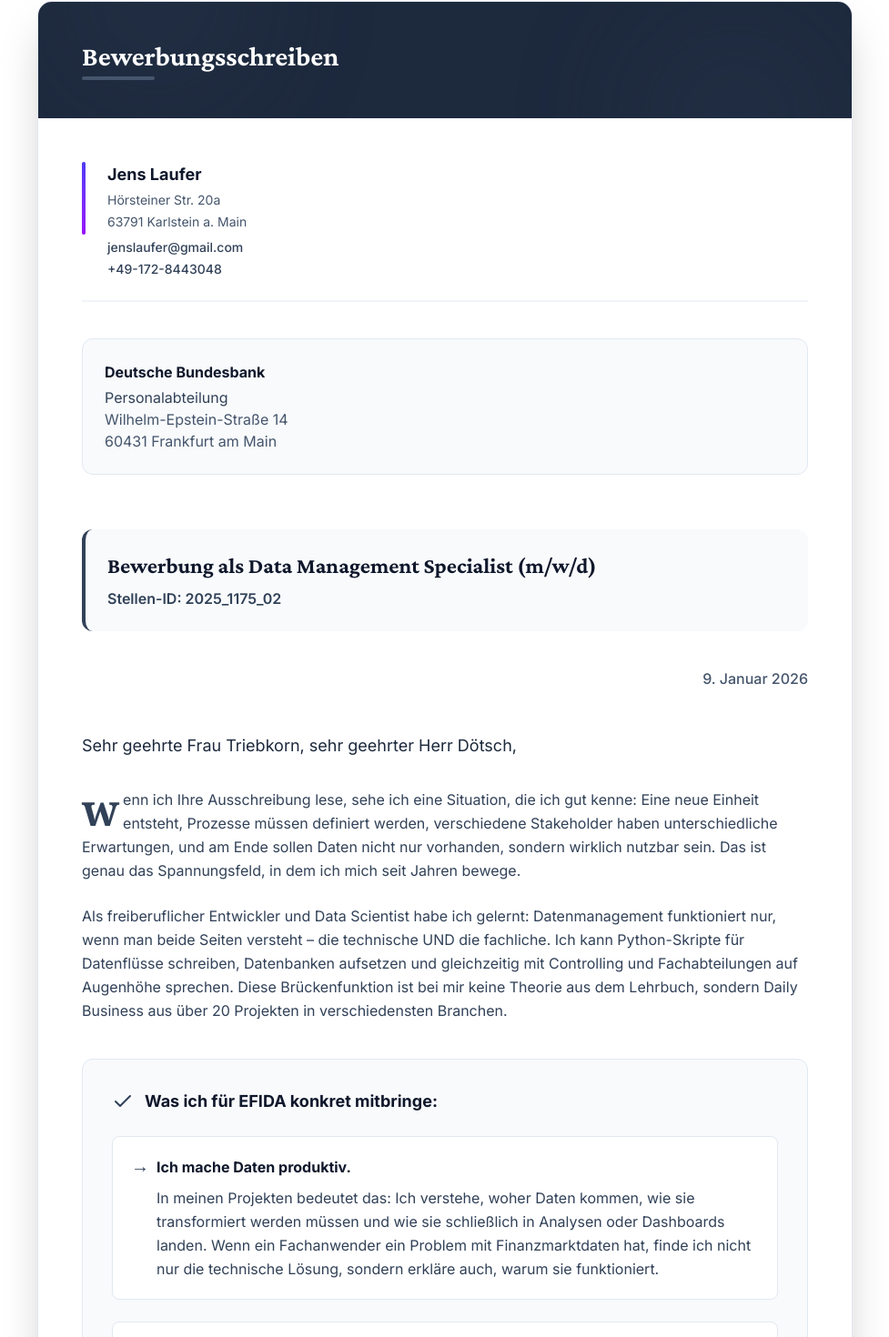
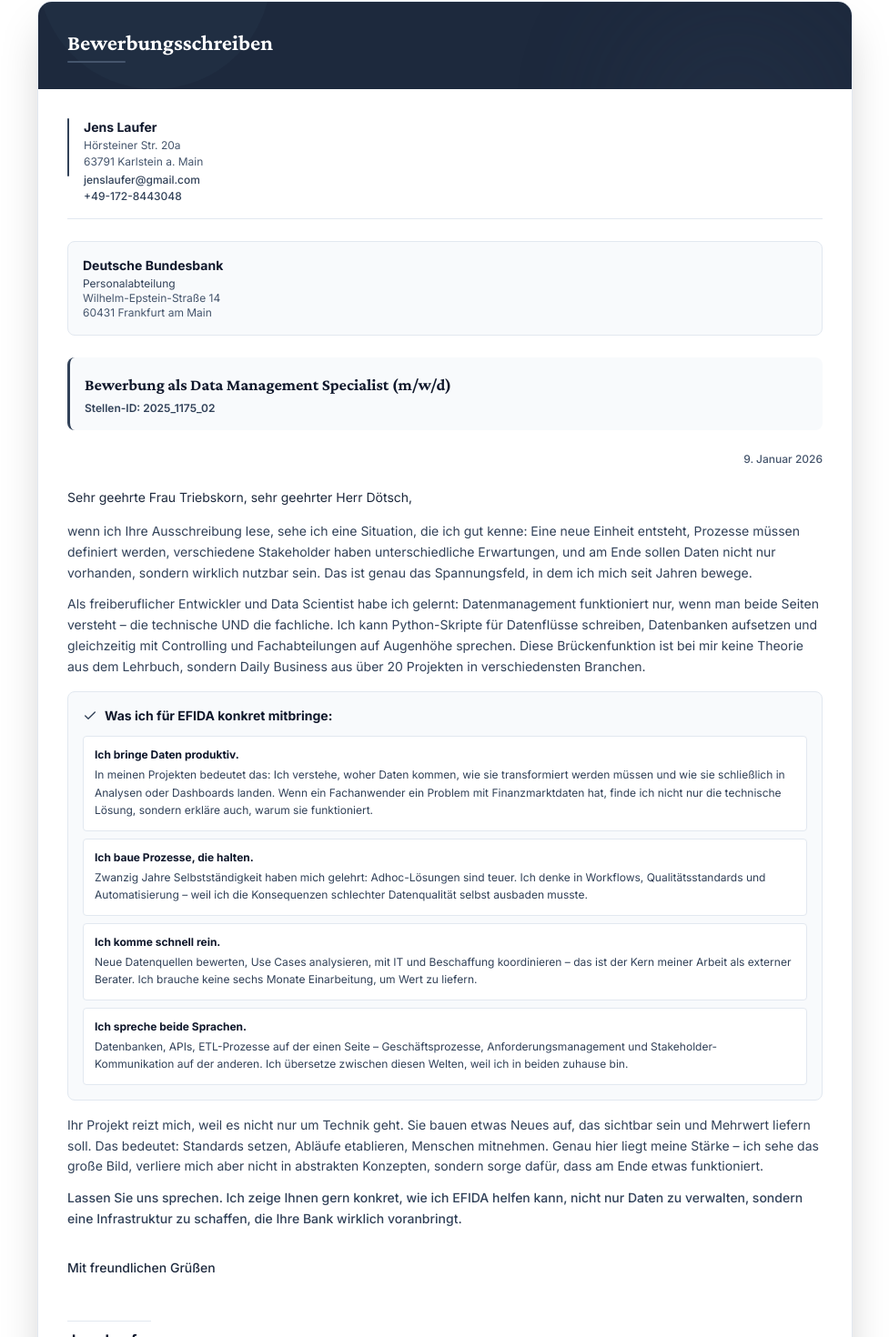
Before and after one commit to jenslaufer/hockey-quizzes, a Vue app: page /#/anschreiben in a window 1280 px wide. Shown: the part 103-1573 px from the top of the page at 91% size, without its empty margins (151-1128 px from the left). Built offline with nearby package versions, Linux system fonts and the light colour scheme.

Commit message:
moved forward

```diff
--- a/src/components/Anschreiben.vue
+++ b/src/components/Anschreiben.vue
@@ -16,70 +16,69 @@
 
         <!-- Letter Content -->
         <div class="max-w-4xl mx-auto">
-            <div class="bg-white rounded-2xl shadow-2xl overflow-hidden border border-slate-200">
+            <div class="bg-white rounded-2xl shadow-2xl overflow-hidden border border-slate-200 print-container">
                 <!-- Decorative Header -->
-                <div class="relative h-32 bg-slate-800 overflow-hidden">
+                <div class="relative h-24 print-h-12 bg-slate-800 overflow-hidden">
                     <div class="absolute inset-0 opacity-20">
                         <div class="absolute top-0 right-0 w-64 h-64 bg-slate-700 rounded-full blur-3xl"></div>
-                        <div class="absolute bottom-0 left-0 w-64 h-64 bg-slate-700 rounded-full blur-3xl"></div>
+                        <div class="absolute bottom-0 left-0 w-64 h-64 bg-slate-700 rounded-full"></div>
                     </div>
-                    <div class="relative h-full flex items-center px-12">
+                    <div class="relative h-full flex items-center px-8 print-px-6">
                         <div>
-                            <h1 class="text-3xl font-bold font-serif text-white mb-1">Bewerbungsschreiben</h1>
-                            <div class="w-20 h-1 bg-slate-600 rounded-full"></div>
+                            <h1 class="text-2xl print-text-xl font-bold font-serif text-white mb-1">Bewerbungsschreiben
+                            </h1>
+                            <div class="w-16 h-0.5 bg-slate-600 rounded-full"></div>
                         </div>
                     </div>
                 </div>
 
-                <div class="p-12">
+                <div class="p-8 print-p-4 print-pt-3">
                     <!-- Absender -->
-                    <div class="mb-10 pb-6 border-b-2 border-slate-100">
-                        <div class="flex items-start gap-6">
-                            <div class="w-1 h-20 bg-gradient-to-b from-indigo-600 to-purple-600 rounded-full"></div>
-                            <div class="text-sm space-y-1">
-                                <p class="font-bold text-slate-900 text-lg">{{ senderInfo.name }}</p>
+                    <div class="mb-6 print-mb-2 pb-4 print-pb-2 border-b border-slate-200">
+                        <div class="flex items-start gap-4">
+                            <div class="w-0.5 h-16 print-h-10 bg-slate-700 rounded-full"></div>
+                            <div class="text-xs print-text-2xs space-y-0.5">
+                                <p class="font-bold text-slate-900 text-sm print-text-xs">{{ senderInfo.name }}</p>
                                 <p class="text-slate-600">{{ senderInfo.street }}</p>
                                 <p class="text-slate-600">{{ senderInfo.city }}</p>
-                                <p class="text-slate-700 mt-2 font-medium">{{ senderInfo.email }}</p>
+                                <p class="text-slate-700 mt-1 font-medium">{{ senderInfo.email }}</p>
                                 <p class="text-slate-700 font-medium">{{ senderInfo.phone }}</p>
                             </div>
                         </div>
                     </div>
 
                     <!-- Empfänger -->
-                    <div class="mb-15">
-                        <div class="bg-slate-50 p-6 rounded-xl border border-slate-200">
-                            <p class="font-bold text-slate-900 text-base mb-1">{{ recipientInfo.company }}</p>
-                            <p class="text-slate-700">{{ recipientInfo.department }}</p>
-                            <p class="text-slate-600">{{ recipientInfo.street }}</p>
-                            <p class="text-slate-600">{{ recipientInfo.city }}</p>
+                    <div class="mb-6 print-mb-2">
+                        <div class="bg-slate-50 p-4 print-p-3 rounded-lg border border-slate-200">
+                            <p class="font-bold text-slate-900 text-sm print-text-xs mb-0.5">{{ recipientInfo.company }}
+                            </p>
+                            <p class="text-slate-700 text-xs print-text-2xs">{{ recipientInfo.department }}</p>
+                            <p class="text-slate-600 text-xs print-text-2xs">{{ recipientInfo.street }}</p>
+                            <p class="text-slate-600 text-xs print-text-2xs">{{ recipientInfo.city }}</p>
                         </div>
                     </div>
 
-
                     <!-- Betreff -->
-                    <div class="mb-10">
-                        <div class="bg-slate-50 p-6 rounded-xl border-l-4 border-slate-700">
-                            <h2 class="text-2xl font-bold font-serif text-slate-900 mb-2">
+                    <div class="mb-6 print-mb-2">
+                        <div class="bg-slate-50 p-4 print-p-3 rounded-lg border-l-3 border-slate-700">
+                            <h2 class="text-lg print-text-base font-bold font-serif text-slate-900 mb-1">
                                 {{ subject.title }}
                             </h2>
-                            <p class="text-slate-700 font-semibold">{{ subject.jobId }}</p>
+                            <p class="text-slate-700 font-semibold text-xs print-text-2xs">{{ subject.jobId }}</p>
                         </div>
                     </div>
 
-
                     <!-- Datum -->
-                    <div class="mb-12 text-right">
-                        <p class="text-slate-600 font-medium">{{ date }}</p>
+                    <div class="mb-6 print-mb-2 text-right">
+                        <p class="text-slate-600 font-medium text-xs print-text-2xs">{{ date }}</p>
                     </div>
 
                     <!-- Anrede -->
-                    <p class="mb-8 text-slate-800 text-lg">{{ salutation }}</p>
+                    <p class="mb-4 print-mb-2 text-slate-800 text-sm print-text-xs">{{ salutation }}</p>
 
                     <!-- Haupttext -->
-                    <div class="space-y-6 text-slate-700 leading-relaxed text-base">
-                        <p
-                            class="first-letter:text-5xl first-letter:font-bold first-letter:text-slate-700 first-letter:mr-1 first-letter:float-left first-letter:font-serif">
+                    <div class="space-y-3 print-space-y-2 text-slate-700 leading-relaxed text-sm print-text-xs">
+                        <p class="">
                             {{ paragraphs.intro }}
                         </p>
 
@@ -88,9 +87,10 @@
                         </p>
 
                         <!-- Highlights Section -->
-                        <div class="my-10 bg-slate-50 p-8 rounded-xl border border-slate-200">
-                            <p class="font-bold text-slate-900 mb-6 text-lg flex items-center gap-3">
-                                <svg xmlns="http://www.w3.org/2000/svg" width="24" height="24" viewBox="0 0 24 24"
+                        <div class="my-4 print-my-3 bg-slate-50 p-4 print-p-3 rounded-lg border border-slate-200">
+                            <p
+                                class="font-bold text-slate-900 mb-3 print-mb-2 text-sm print-text-xs flex items-center gap-2">
+                                <svg xmlns="http://www.w3.org/2000/svg" width="16" height="16" viewBox="0 0 24 24"
                                     fill="none" stroke="currentColor" stroke-width="2" stroke-linecap="round"
                                     stroke-linejoin="round" class="text-slate-700">
                                     <polyline points="20 6 9 17 4 12"></polyline>
@@ -98,14 +98,13 @@
                                 {{ highlights.title }}
                             </p>
 
-                            <div class="space-y-6">
+                            <div class="space-y-2 print-space-y-1.5">
                                 <div v-for="(highlight, index) in highlights.points" :key="index"
-                                    class="bg-white p-5 rounded-lg border border-slate-200 hover:shadow-md transition-all hover:border-indigo-300">
-                                    <p class="font-bold text-slate-900 mb-2 flex items-start gap-2">
-                                        <span class="text-slate-700 text-xl leading-none mt-0.5">→</span>
+                                    class="bg-white p-3 print-p-2 rounded border border-slate-200">
+                                    <p class="font-bold text-slate-900 mb-1 text-xs print-text-2xs">
                                         {{ highlight.title }}
                                     </p>
-                                    <p class="text-slate-700 pl-7 leading-relaxed">
+                                    <p class="text-slate-700 leading-relaxed text-xs print-text-2xs">
                                         {{ highlight.content }}
                                     </p>
                                 </div>
@@ -122,14 +121,13 @@
                     </div>
 
                     <!-- Grußformel -->
-                    <div class="mt-16">
-                        <p class="mb-20 text-slate-800 font-medium">{{ farewell }}</p>
-                        <div class="border-t-2 border-slate-200 pt-4 inline-block">
-                            <p class="font-bold text-slate-900 text-lg">{{ senderInfo.name }}</p>
+                    <div class="mt-8 print-mt-4">
+                        <p class="mb-12 print-mb-6 text-slate-800 font-medium text-sm print-text-xs">{{ farewell }}</p>
+                        <div class="border-t border-slate-200 pt-2 inline-block">
+                            <p class="font-bold text-slate-900 text-base print-text-sm">{{ senderInfo.name }}</p>
                         </div>
                     </div>
                 </div>
-
             </div>
         </div>
     </div>
@@ -160,7 +158,7 @@ const subject = {
     jobId: "Stellen-ID: 2025_1175_02"
 };
 
-const salutation = "Sehr geehrte Frau Triebkorn, sehr geehrter Herr Dötsch,";
+const salutation = "Sehr geehrte Frau Triebskorn, sehr geehrter Herr Dötsch,";
 
 const paragraphs = {
     intro: "wenn ich Ihre Ausschreibung lese, sehe ich eine Situation, die ich gut kenne: Eine neue Einheit entsteht, Prozesse müssen definiert werden, verschiedene Stakeholder haben unterschiedliche Erwartungen, und am Ende sollen Daten nicht nur vorhanden, sondern wirklich nutzbar sein. Das ist genau das Spannungsfeld, in dem ich mich seit Jahren bewege.",
@@ -176,7 +174,7 @@ const highlights = {
     title: "Was ich für EFIDA konkret mitbringe:",
     points: [
         {
-            title: "Ich mache Daten produktiv.",
+            title: "Ich bringe Daten produktiv.",
             content: "In meinen Projekten bedeutet das: Ich verstehe, woher Daten kommen, wie sie transformiert werden müssen und wie sie schließlich in Analysen oder Dashboards landen. Wenn ein Fachanwender ein Problem mit Finanzmarktdaten hat, finde ich nicht nur die technische Lösung, sondern erkläre auch, warum sie funktioniert."
         },
         {
@@ -231,8 +229,132 @@ const printLetter = () => {
         border-color: #e2e8f0 !important;
     }
 
+    .rounded-2xl,
+    .rounded-xl,
+    .rounded-lg {
+        border-radius: 4px !important;
+    }
+
+    /* Kompakte Print-Größen */
+    .print-container {
+        max-width: 100% !important;
+    }
+
+    .print-h-12 {
+        height: 2rem !important;
+    }
+
+    .print-h-10 {
+        height: 2rem !important;
+    }
+
+    .print-px-6 {
+        padding-left: 1rem !important;
+        padding-right: 1rem !important;
+    }
+
+    .print-p-4 {
+        padding: 0.75rem !important;
+    }
+
+    .print-pt-3 {
+        padding-top: 0.5rem !important;
+    }
+
+    .print-p-3 {
+        padding: 0.5rem !important;
+    }
+
+    .print-p-2 {
+        padding: 0.4rem !important;
+    }
+
+    .print-pl-4 {
+        padding-left: 0.75rem !important;
+    }
+
+    .print-pb-2 {
+        padding-bottom: 0.3rem !important;
+    }
+
+    .print-mb-2 {
+        margin-bottom: 0.3rem !important;
+    }
+
+    .print-mb-3 {
+        margin-bottom: 0.5rem !important;
+    }
+
+    .print-mb-4 {
+        margin-bottom: 0.75rem !important;
+    }
+
+    .print-mb-6 {
+        margin-bottom: 1rem !important;
+    }
+
+    .print-mb-8 {
+        margin-bottom: 1.5rem !important;
+    }
+
+    .print-mt-4 {
+        margin-top: 0.75rem !important;
+    }
+
+    .print-mt-6 {
+        margin-top: 1rem !important;
+    }
+
+    .print-my-3 {
+        margin-top: 0.5rem !important;
+        margin-bottom: 0.5rem !important;
+    }
+
+    .print-pb-3 {
+        padding-bottom: 0.5rem !important;
+    }
+
+    .print-space-y-2>*+* {
+        margin-top: 0.4rem !important;
+    }
+
+    .print-space-y-1\.5>*+* {
+        margin-top: 0.3rem !important;
+    }
+
+    /* Schriftgrößen für Print */
+    .print-text-2xs {
+        font-size: 0.65rem !important;
+        line-height: 1.3 !important;
+    }
+
+    .print-text-xs {
+        font-size: 0.75rem !important;
+        line-height: 1.4 !important;
+    }
+
+    .print-text-sm {
+        font-size: 0.85rem !important;
+        line-height: 1.4 !important;
+    }
+
+    .print-text-base {
+        font-size: 0.95rem !important;
+        line-height: 1.4 !important;
+    }
+
+    .print-text-xl {
+        font-size: 1.1rem !important;
+        line-height: 1.3 !important;
+    }
+
+    .print-first-letter\:text-2xl::first-letter {
+        font-size: 1.3rem !important;
+    }
+
     @page {
-        margin: 2cm;
+        margin: 1cm 1.5cm 1.5cm 1.5cm;
+        size: A4;
     }
 }
 </style>
--- a/src/components/Cv.vue
+++ b/src/components/Cv.vue
@@ -429,7 +429,7 @@ const contactInfo = {
     name: "Jens Laufer",
     //photoUrl: "https://res.cloudinary.com/jenslaufer/image/upload/v1550571160/Jens_Laufer-13-1.jpg",
     //photoUrl: "https://res.cloudinary.com/jenslaufer/image/upload/w_1000,ar_1:1,c_fill,g_auto,e_art:hokusai/v1525766863/Jens_Laufer-3.jpg",
-    photoUrl: "https://res.cloudinary.com/jenslaufer/image/upload/c_thumb,w_200,g_face/v1525766863/Jens_Laufer-3.jpg",
+    photoUrl: "https://res.cloudinary.com/jenslaufer/image/upload/e_grayscale,c_thumb,w_200,g_face/v1525766863/Jens_Laufer-3.jpg",
     address: "Hörsteiner Str. 20a, 63791 Karlstein a. Main",
     phone: "+49 172 8443048",
     email: "jenslaufer@jenslaufer.com",
```
